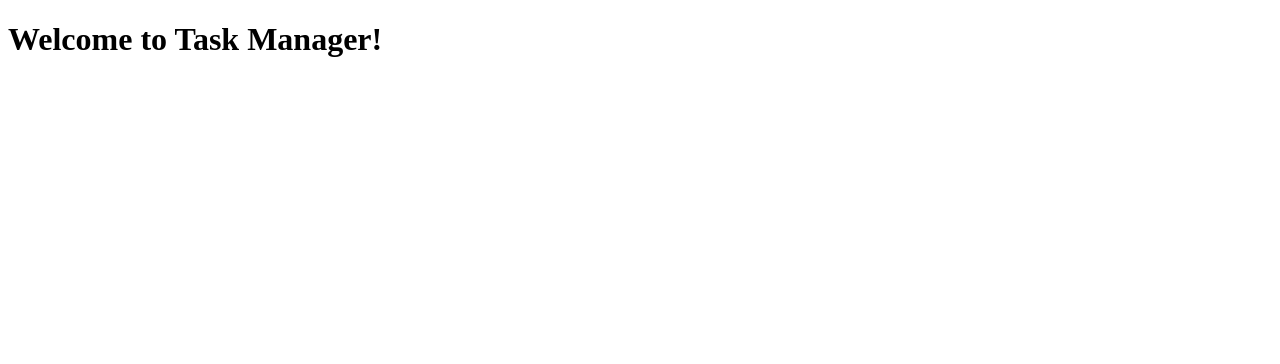
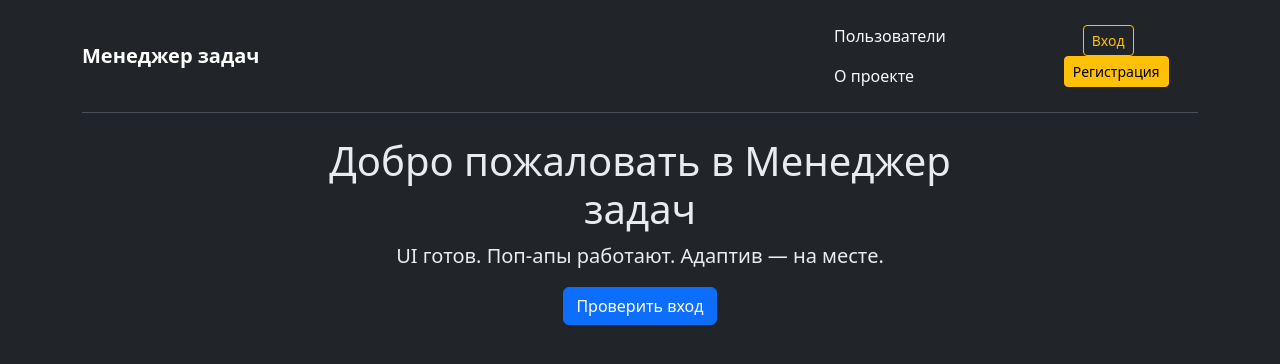
Before and after one commit to IvanFoksha/python-project-52, a Django app: page / in a window 1280 px wide. Shown: the top 364 px of the page. Run offline with Django 5.2, Linux system fonts and the light colour scheme; some libraries are stand-ins or nearby versions.

Commit message:
Update index template

```diff
--- a/task_manager/templates/index.html
+++ b/task_manager/templates/index.html
@@ -1,11 +1,17 @@
-<!DOCTYPE html>
-<html lang="en">
-  <head>
-    <meta charset="UTF-8" />
-    <meta name="viewport" content="width=device-width, initial-scale=1.0" />
-    <title>Task Manager</title>
-  </head>
-  <body>
-    <h1>Welcome to Task Manager!</h1>
-  </body>
-</html>
+{% extends "base.html" %} {% block content %}
+<div class="row justify-content-center">
+  <div class="col-md-8">
+    <div class="text-center">
+      <h1>Добро пожаловать в Менеджер задач</h1>
+      <p class="lead">UI готов. Поп-апы работают. Адаптив — на месте.</p>
+      <button
+        class="btn btn-primary"
+        data-bs-toggle="modal"
+        data-bs-target="#loginModal"
+      >
+        Проверить вход
+      </button>
+    </div>
+  </div>
+</div>
+{% endblock %}
```
